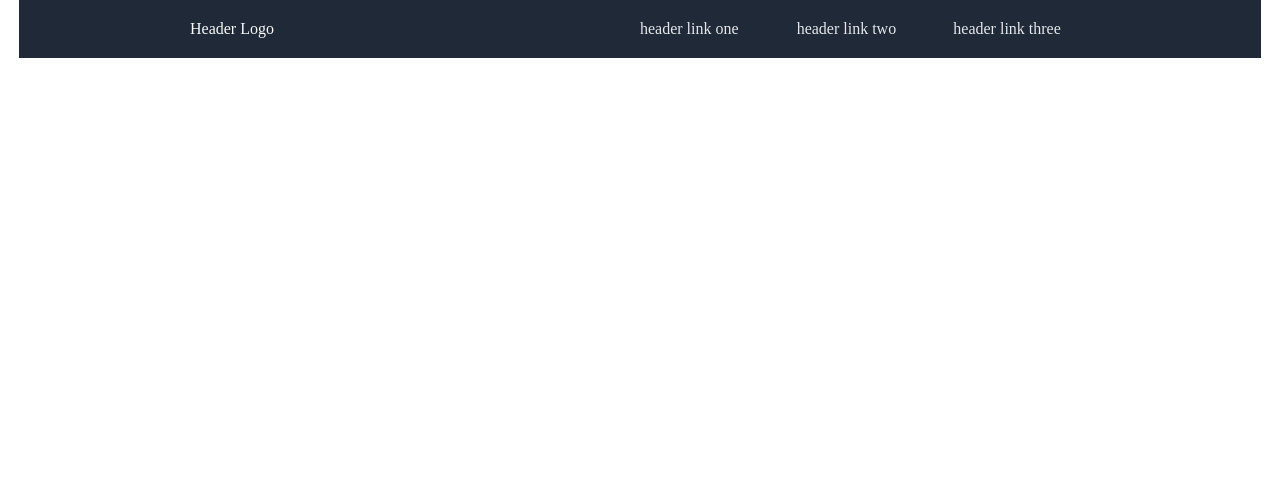
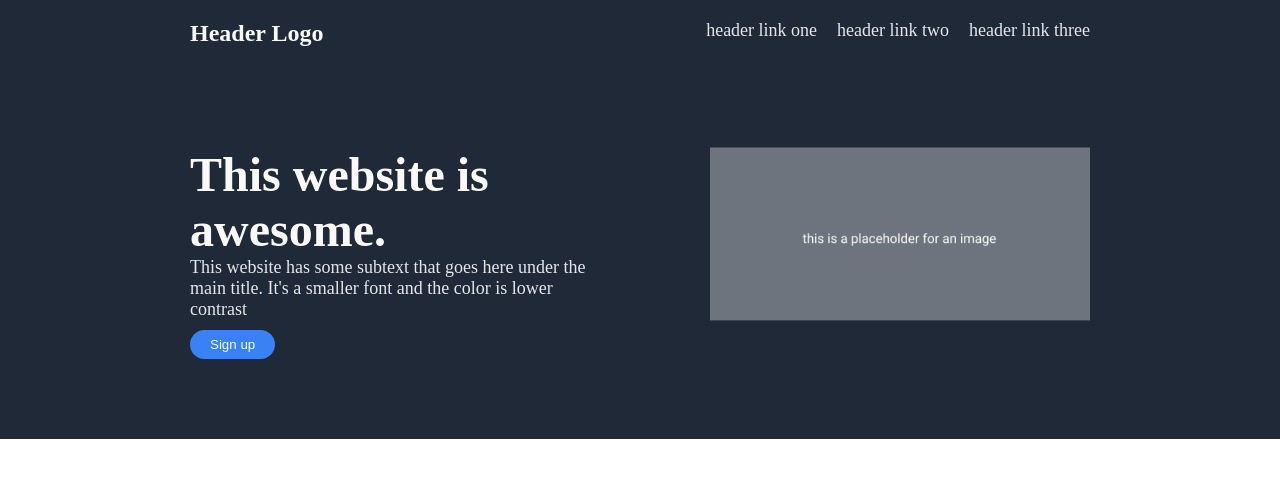
Before and after one commit to PaulCristianDuca/landing-page, a plain HTML site: page index.html in a window 1280 px wide. Drawn offline with Linux system fonts and the light colour scheme.

Commit message:
added second container

```diff
--- a/index.html
+++ b/index.html
@@ -17,5 +17,18 @@
             </div>
         </div>
     </div>
+
+    <div class="header">
+        <div class="separator">
+            <div class="header-left">
+                <p class="header-title">This website is awesome.</p>
+                <p class="header-desc">This website has some subtext that goes here under the main title. It's a smaller font and the color is lower contrast</p>
+                <button class="header-button">Sign up</button>
+            </div>
+            <div class="header-right">
+                <img src="image1.png" alt="this is a placeholder image" class="header-image">
+            </div>
+        </div>
+    </div>
 </body>
 </html>
--- a/styles.css
+++ b/styles.css
@@ -2,8 +2,7 @@
     margin: 0;
     padding: 0;
     box-sizing: border-box;
-    width: 99%;
-    margin: 0 auto;
+
   }
 
   .menu-container {
@@ -15,7 +14,6 @@
   }
 
   .menu {
-
     width: 900px;
     display:flex;
     justify-content: space-between;
@@ -25,6 +23,8 @@
     display: flex;
     justify-content: flex-end;
     color: #E5E7EB;
+    font-size: 18px;
+
 }
 
 .link-two {
@@ -34,3 +34,59 @@
 .link-three {
     margin-left: 20px;
 }
+
+.header-logo {
+
+    font-size: 24px;
+    font-weight: bold;
+}
+
+.header {
+    color: #F9FAF8;
+    background-color: #1F2937;  /* Blue */
+    padding: 20px 0;
+    display: flex;
+    justify-content: center;
+}
+
+.separator {
+    padding-top: 60px;
+    padding-bottom: 60px;
+    width: 900px;
+    display:flex;
+    justify-content: space-between;
+}
+
+.header-image {
+    max-width: 100%;
+    height: auto;
+
+}
+
+.header-title {
+    font-size: 48px;
+    font-weight: bold;
+}
+
+.header-desc {
+    font-size: 18px;
+    color: #E5E7EB;
+}
+
+.header-left {
+    margin-right: 50px;
+}
+
+.header-right {
+    margin-left: 50px;
+}
+
+.header-button {
+    margin-top: 10px;
+    background-color: #3882F6;
+    color: #F9FAF8;
+    padding: 7px 20px;
+    text-align: center;
+    border-radius: 20px;
+    border: 0;
+}
```
Also changed, not shown: image1.png (added).
